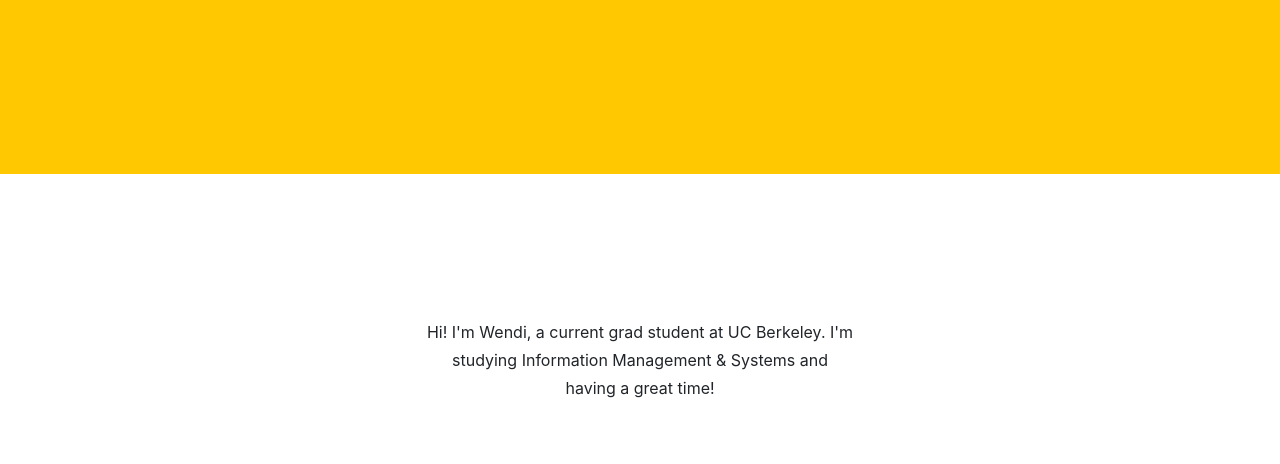
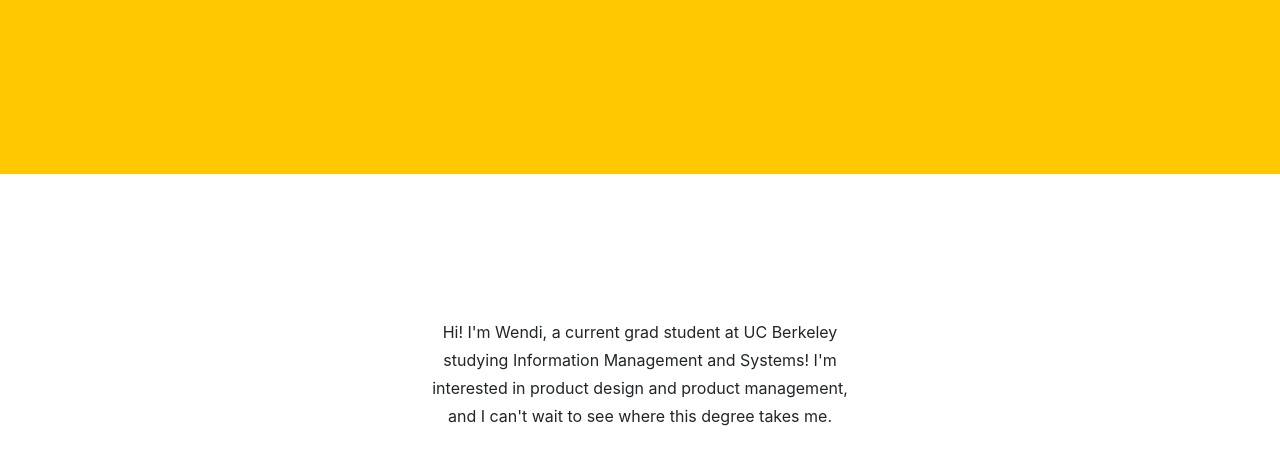
Before and after one commit to w72zheng/w72zheng.github.io, a plain HTML site: page index.html in a window 1280 px wide. Shown: the part 406-870 px from the top of the page. Drawn offline with Linux system fonts and the light colour scheme.

Commit message:
Update index.html

```diff
--- a/index.html
+++ b/index.html
@@ -37,7 +37,7 @@
 
             <div class="col-md-6 col-lg-4 mb-5 mx-auto">
                 <!-- put your bio paragraph here; remember to use the correct html tags -->
-                <p> Hi! I'm Wendi, a current grad student at UC Berkeley. I'm studying Information Management & Systems and having a great time!</p>
+                <p> Hi! I'm Wendi, a current grad student at UC Berkeley studying Information Management and Systems! I'm interested in product design and product management, and I can't wait to see where this degree takes me. </p>
             </div>
         </section>
     </body>
```
